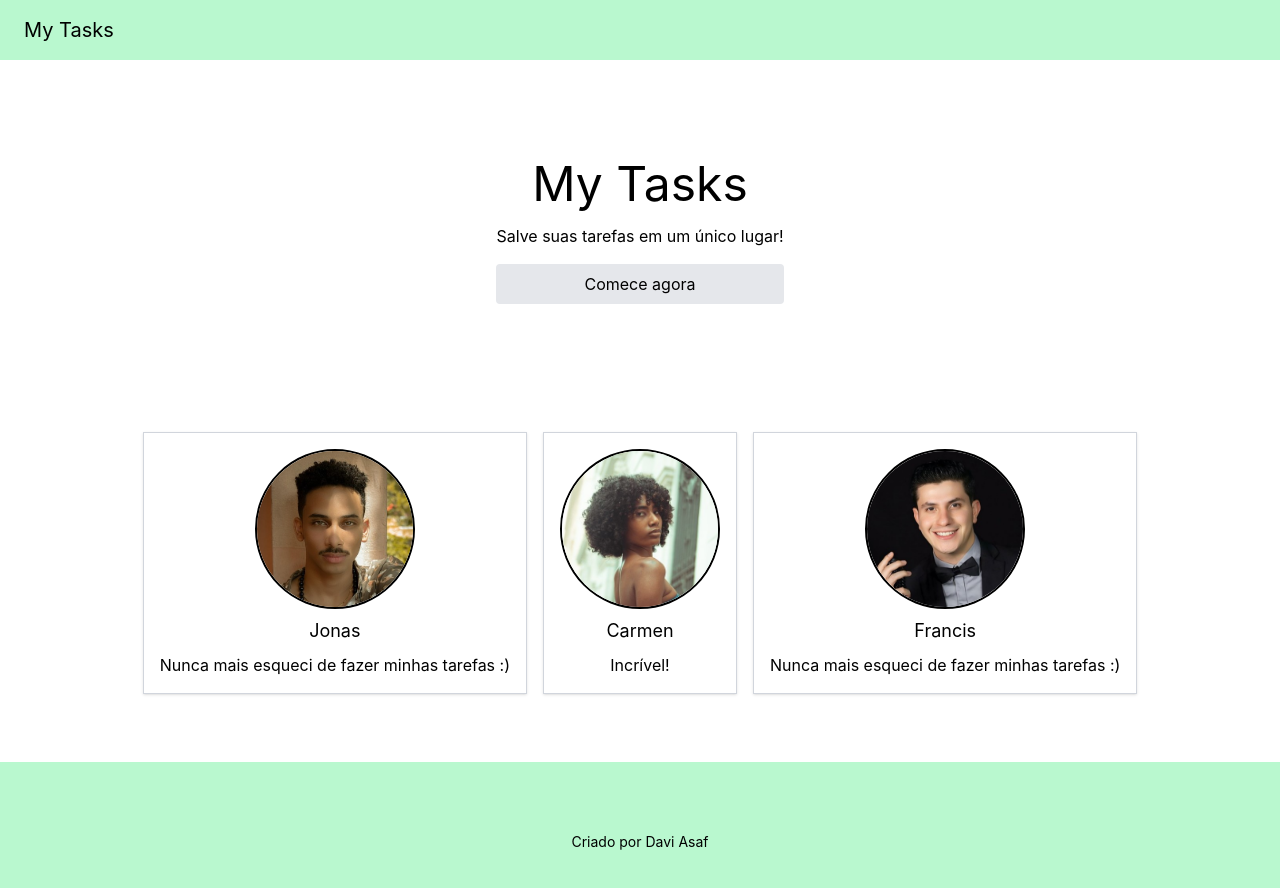
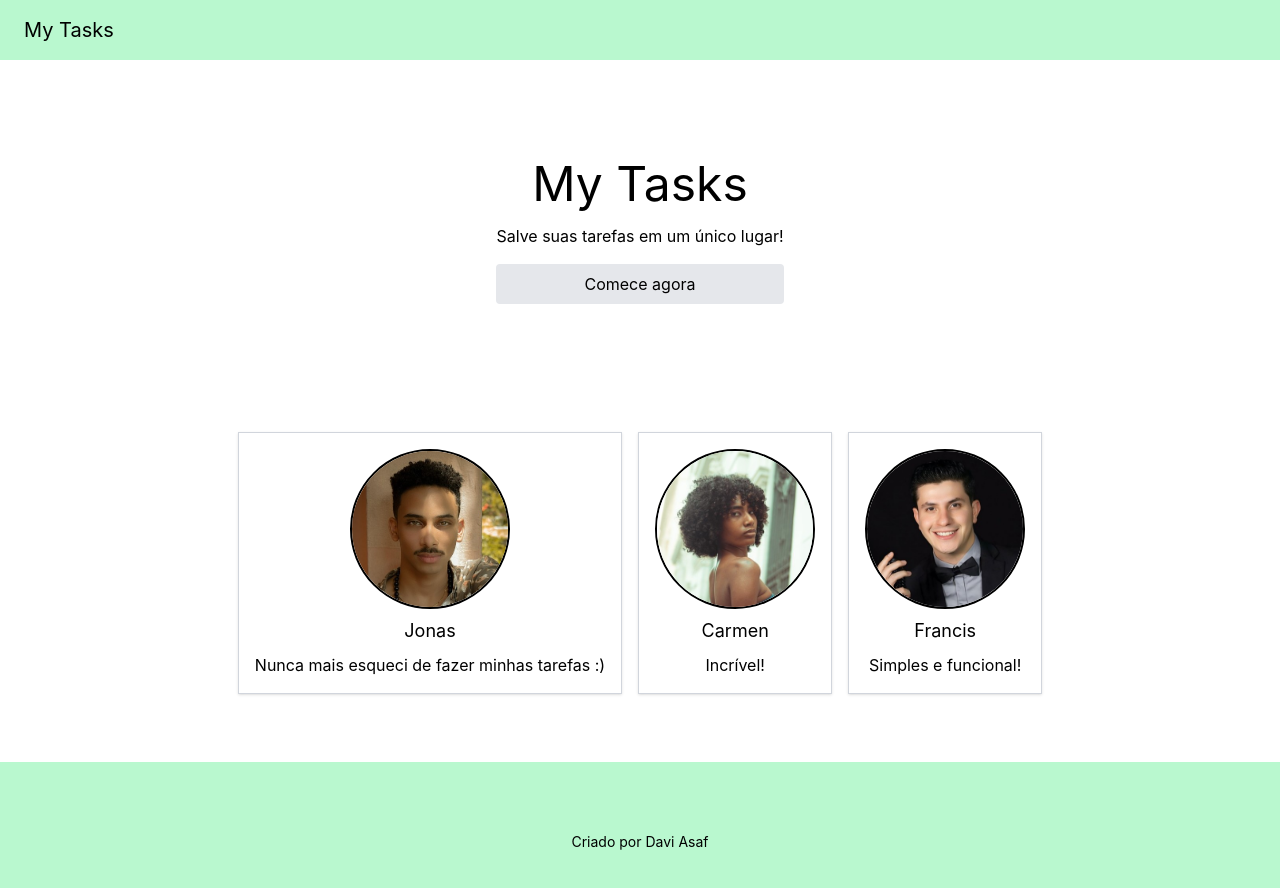
Before and after one commit to daviasaf/my-tasks, a Vue app: page / in a window 1280 px wide. Shown: the top 888 px of the page. Built offline with nearby package versions, Linux system fonts and the light colour scheme.

Commit message:
Colocando nova mensagem do cliente

```diff
--- a/src/views/index.vue
+++ b/src/views/index.vue
@@ -36,7 +36,7 @@ import pessoa3 from '../assets/pessoa3.jpg'
     <UserComment :url="pessoa1">
       <template #nome>Francis</template>
       <template #comentario>
-        Nunca mais esqueci de fazer minhas tarefas :)
+        Simples e funcional!
       </template>
     </UserComment>
   </div>
```
